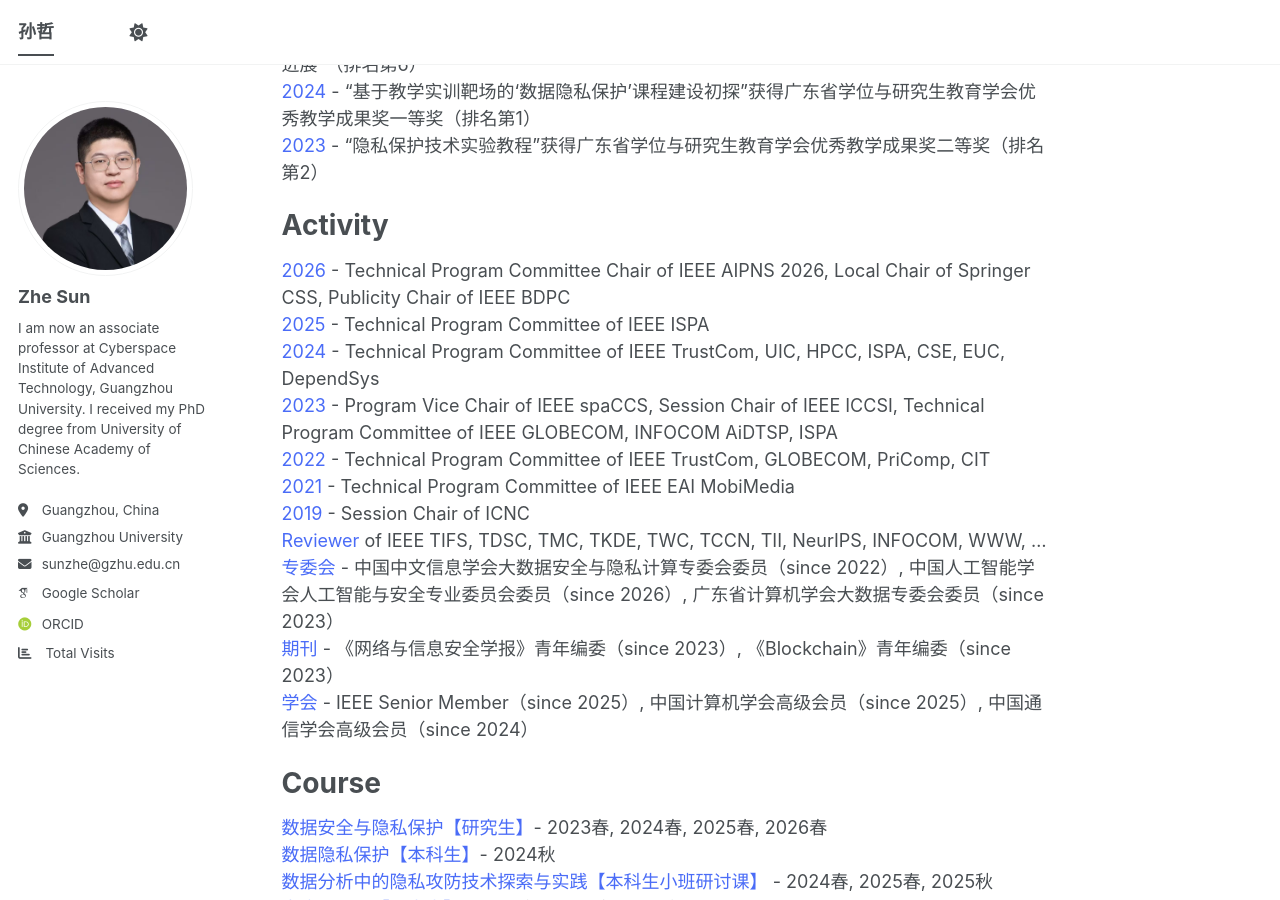
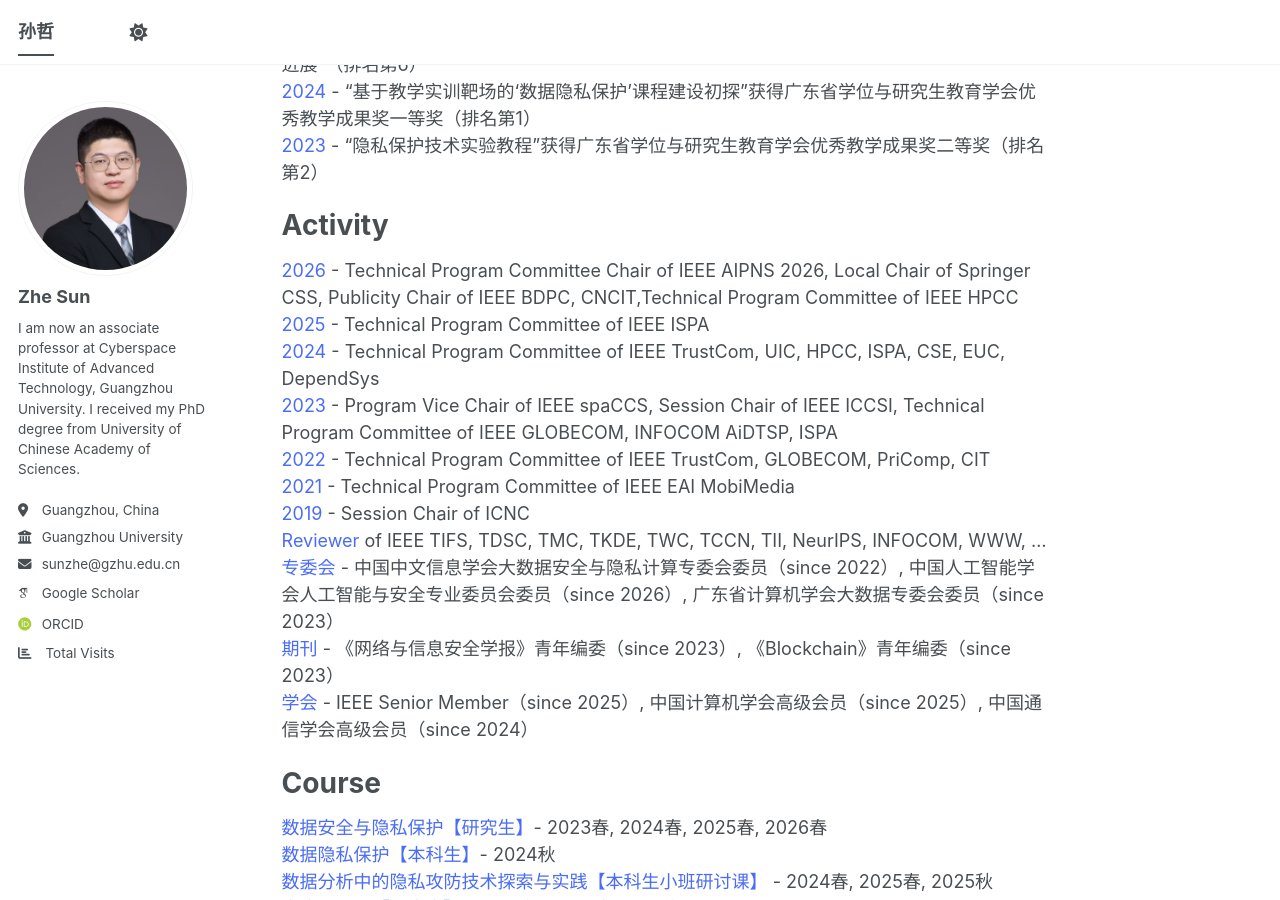
Before and after one commit to ZheSun208/ZheSun208.github.io, a Jekyll site: the page built from _pages/about.md, in a window 1280 px wide and 900 px high, scrolled down 2533 px. Built offline with Jekyll 4.4.1, drawn with Linux system fonts in a browser that asks for light colours; some web fonts are replaced; a script bundle is joined from its source files by our own code; library files that are not in the unit come from our copies; comment, search, counter and statistics services are not loaded.

Commit message:
Update about.md

```diff
--- a/_pages/about.md
+++ b/_pages/about.md
@@ -80,7 +80,7 @@
 
 Activity
 ======
-<span style="color:#4a6cf7;">2026</span> - Technical Program Committee Chair of IEEE AIPNS 2026, Local Chair of Springer CSS, Publicity Chair of IEEE BDPC
+<span style="color:#4a6cf7;">2026</span> - Technical Program Committee Chair of IEEE AIPNS 2026, Local Chair of Springer CSS, Publicity Chair of IEEE BDPC,  CNCIT,Technical Program Committee of IEEE HPCC
 <span style="color:#4a6cf7;">2025</span> - Technical Program Committee of IEEE ISPA
 <span style="color:#4a6cf7;">2024</span> - Technical Program Committee of IEEE TrustCom, UIC, HPCC, ISPA, CSE, EUC, DependSys
 <span style="color:#4a6cf7;">2023</span> - Program Vice Chair of IEEE spaCCS, Session Chair of IEEE ICCSI, Technical Program Committee of IEEE GLOBECOM, INFOCOM AiDTSP, ISPA
```
